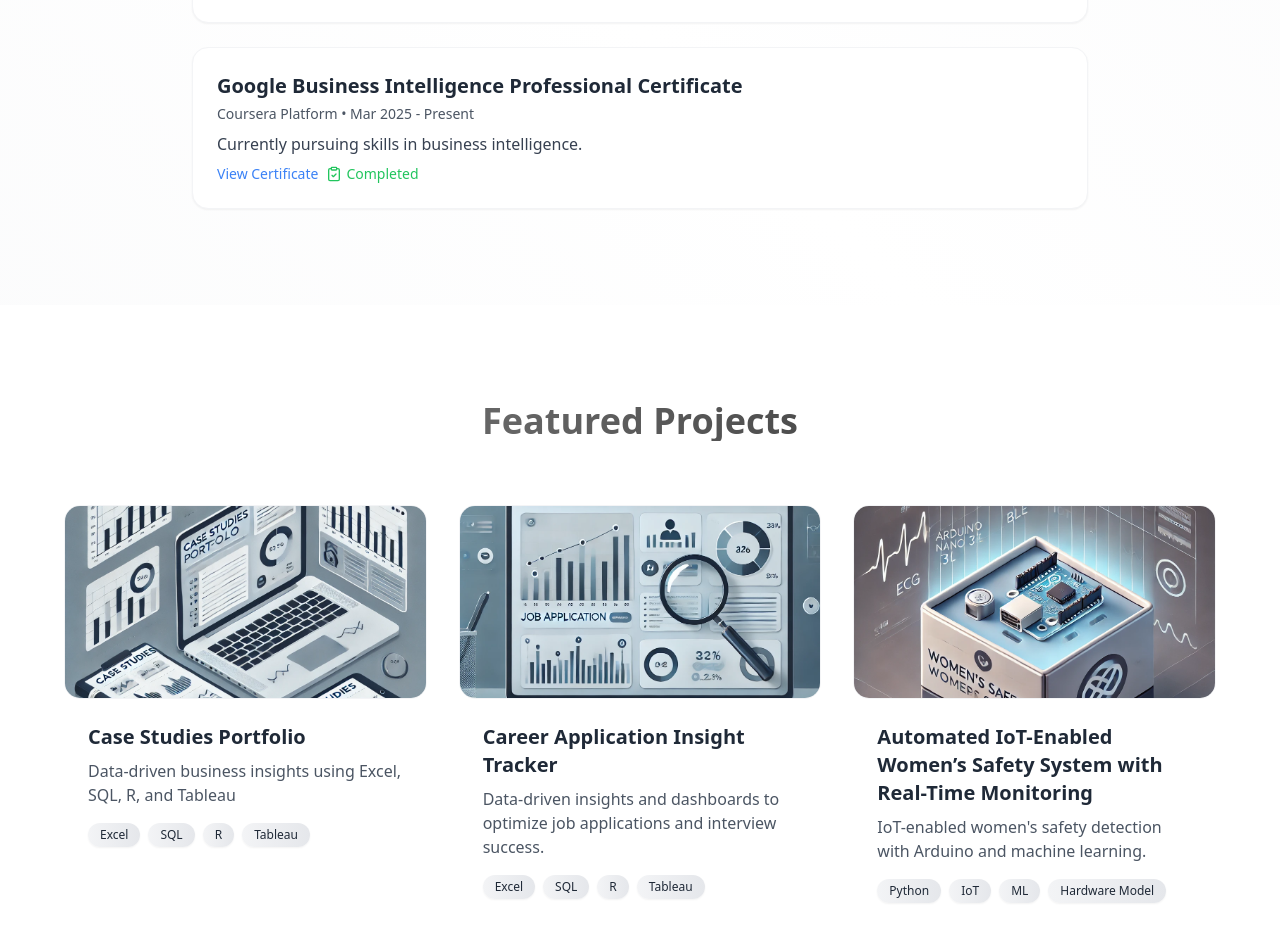
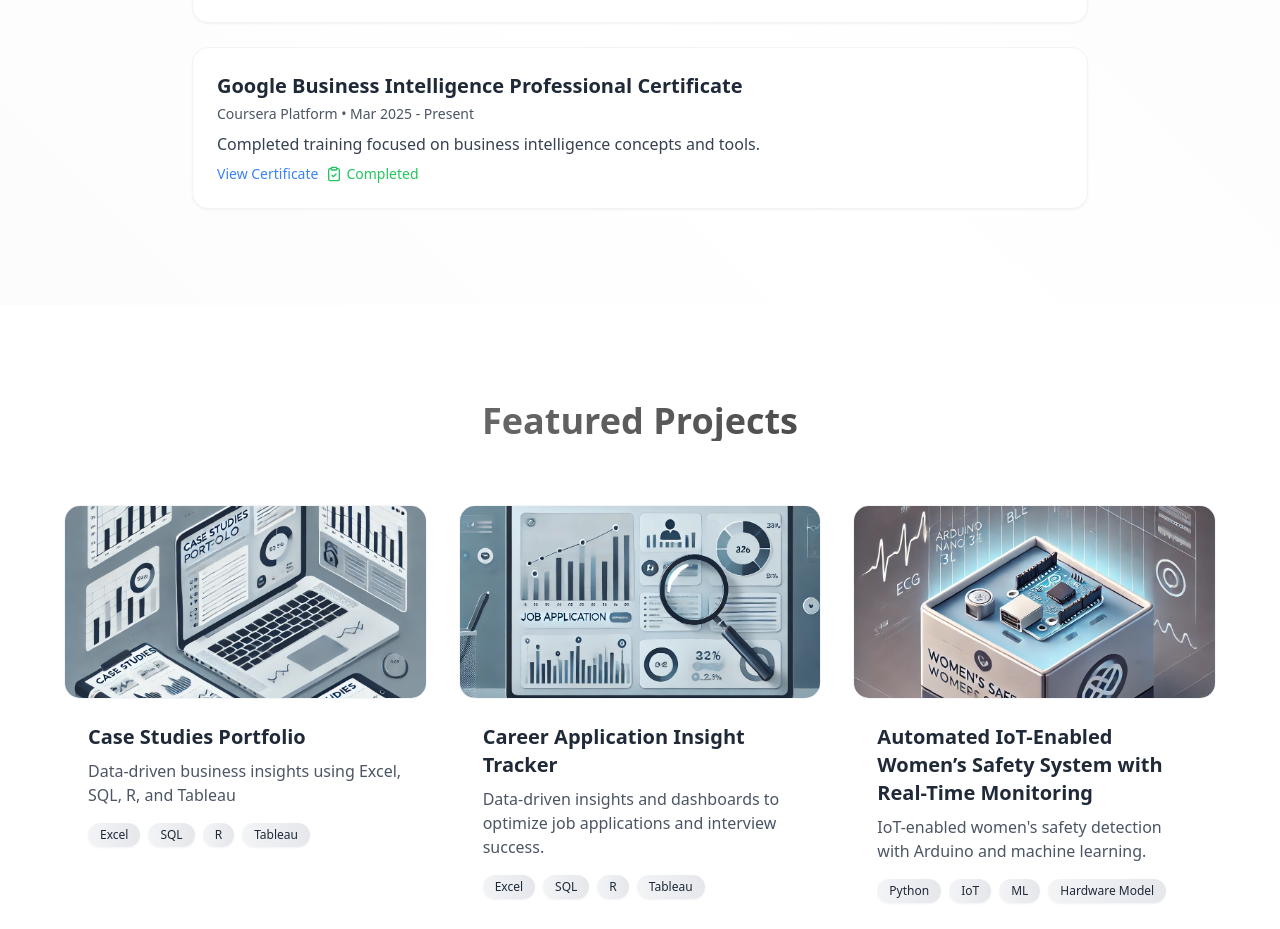
Before and after one commit to aelin-012/my-portfolio, a React (Vite) app: page / in a window 1280 px wide. Shown: the part 3880-4809 px from the top of the page. Built offline with nearby package versions, Linux system fonts and the light colour scheme.

Commit message:
cgpa and resume changed

```diff
--- a/index.html
+++ b/index.html
@@ -8,6 +8,6 @@
   </head>
   <body>
     <div id="root"></div>
-    <script type="module" src="/src/main.tsx"></script>
+    <script type="module" src="./src/main.tsx"></script>
   </body>
 </html>
--- a/src/App.tsx
+++ b/src/App.tsx
@@ -397,7 +397,7 @@ function App() {
             {[
               {
                 title: "Google Data Analytics Professional Certificate",
-                link: "https://drive.google.com/file/d/1oGMQ9_n3aeOqa4330LHuudzhssFmujdo/view", // Add your link here
+                link: "https://drive.google.com/file/d/1oGMQ9_n3aeOqa4330LHuudzhssFmujdo/view",
                 issuer: "Coursera Platform",
                 date: "Jan 2025 - Mar 2025",
                 status: "Completed",
@@ -409,7 +409,7 @@ function App() {
                 issuer: "Coursera Platform",
                 date: "Mar 2025 - Present",
                 status: "Ongoing",
-                description: "Currently pursuing skills in business intelligence."
+                description: "Completed training focused on business intelligence concepts and tools."
               }
             ].map((cert, index) => (
               <div
```
